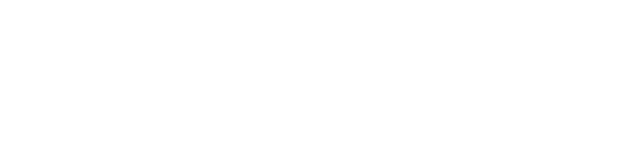
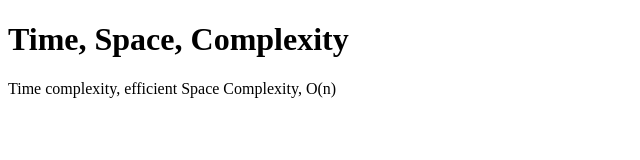
Before and after one commit to acciojob/time-and-space-complexity-anvit285, a website: page main.html in a window 1280 px wide. Shown: the whole page, without its empty margins (0-640 px from the left). Drawn offline with Linux system fonts and the light colour scheme.

Commit message:
created a submission

```diff
--- a/main.html
+++ b/main.html
@@ -7,6 +7,16 @@
 </head>
 
 <body>
+
+	<h1>
+		Time, Space, Complexity
+	</h1>
+	<P1>
+		Time complexity, efficient
+	</P1>
+	<P2>
+		Space Complexity, O(n)
+	</P2>
 	<!-- the entire body must be written by student -->
     <script type="text/javascript" src="./script.js">
 </script>
```
